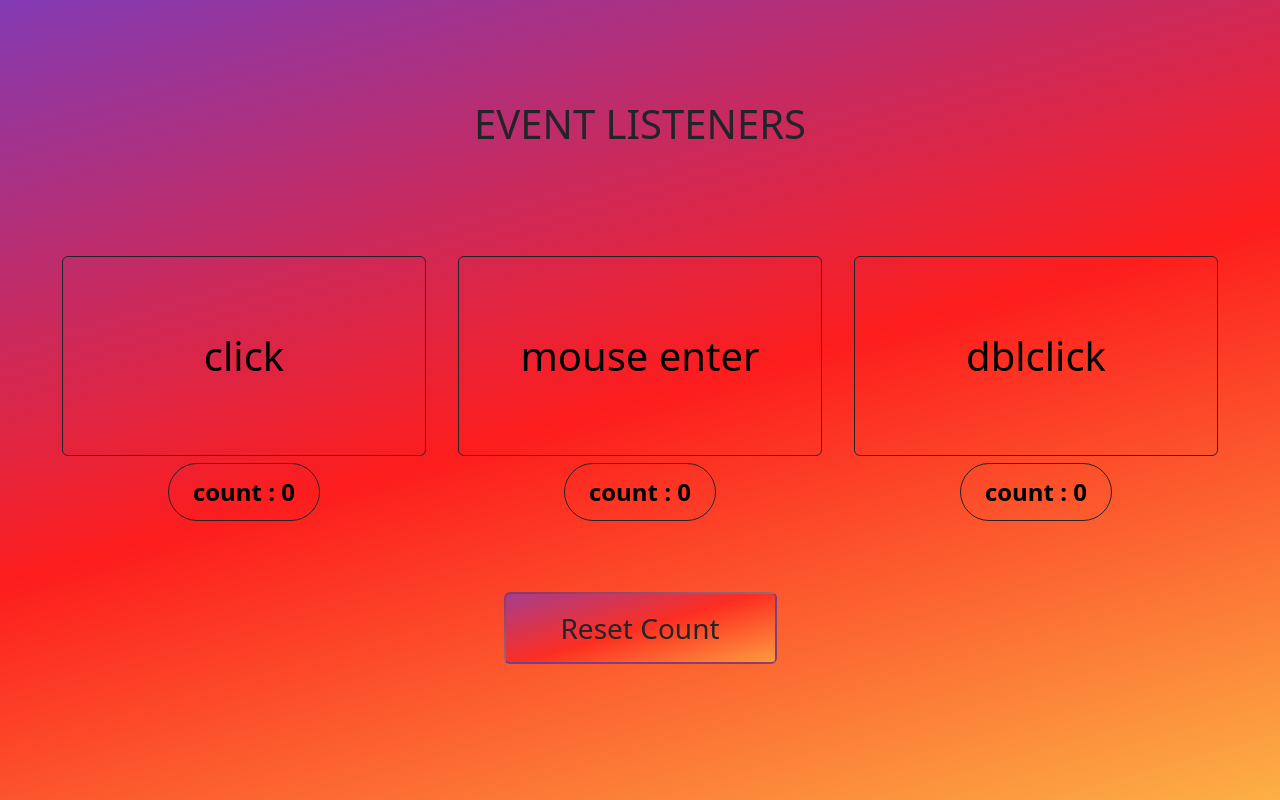
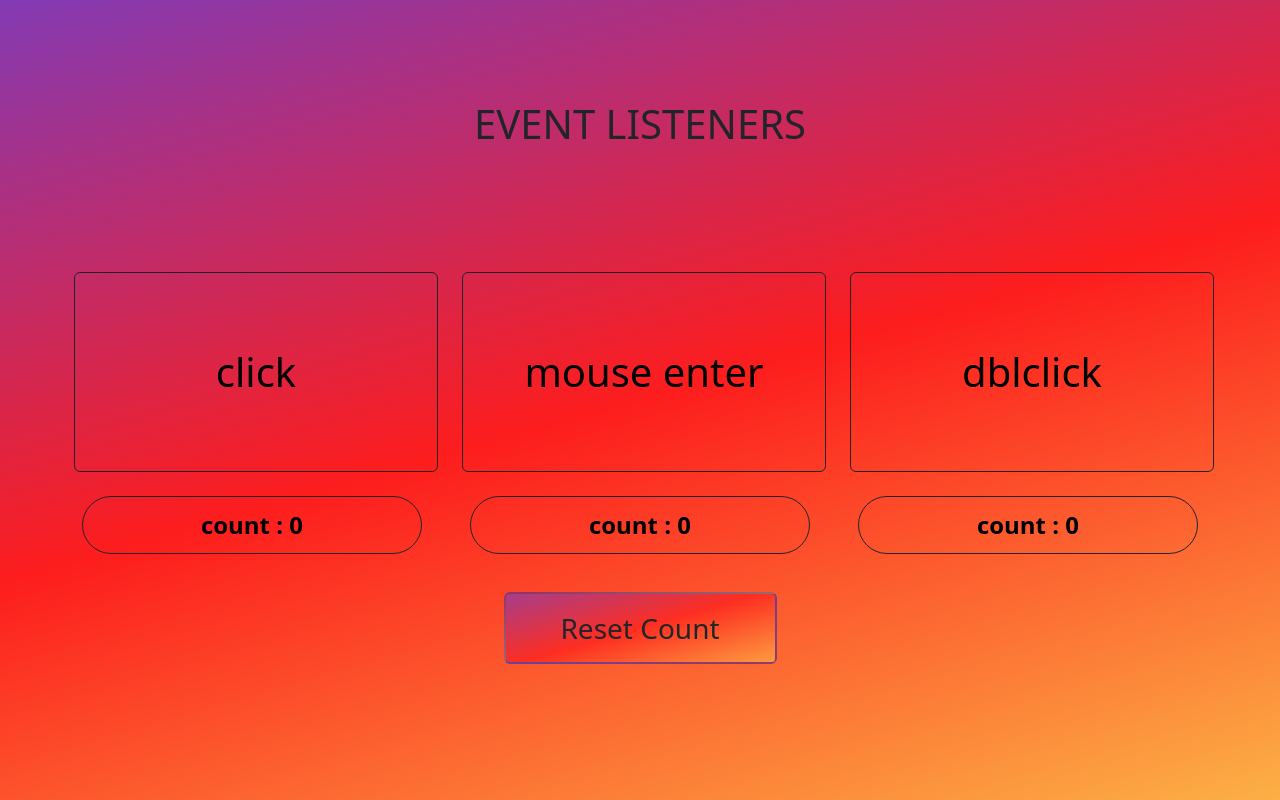
Before and after one commit to issei416/Event-listeners, a plain HTML site: page index.html in a window 1280 px wide. Both pictures are taken after a click on the button "Reset Count". Drawn offline with nearby package versions, Linux system fonts and the light colour scheme.

Commit message:
updates after testing

```diff
--- a/index.html
+++ b/index.html
@@ -1,31 +1,41 @@
 <!DOCTYPE html>
 <html lang="en">
+
 <head>
     <meta charset="UTF-8">
     <meta name="viewport" content="width=device-width, initial-scale=1.0">
     <title>Eventlistener practice</title>
     <link rel="stylesheet" href="style.css">
     <link href="https://cdn.jsdelivr.net/npm/bootstrap@5.3.3/dist/css/bootstrap.min.css" rel="stylesheet"
-    integrity="sha384-QWTKZyjpPEjISv5WaRU9OFeRpok6YctnYmDr5pNlyT2bRjXh0JMhjY6hW+ALEwIH" crossorigin="anonymous">
+        integrity="sha384-QWTKZyjpPEjISv5WaRU9OFeRpok6YctnYmDr5pNlyT2bRjXh0JMhjY6hW+ALEwIH" crossorigin="anonymous">
 </head>
+
 <body class="container d-flex flex-column justify-content-center align-items-center">
-    <div class="header"><h1>EVENT LISTENERS</h1></div>
+    <div class="header">
+        <h1>EVENT LISTENERS</h1>
+    </div>
     <div class="container-fluid d-flex justify-content-center align-items-center h-50">
-        <div class="btn position-relative d-flex flex-column px-5 m-3 col-4 h-50 d-flex justify-content-center align-items-center text-black fs-1 border border-dark"
-            id="click">click <div
-                class="badge mt-2 position-absolute rounded-pill top-100 start-40 border border-dark p-3 px-4 fs-4 text-black">
+        <div class="col-4 me-4 h-50 d-flex flex-column">
+            <div class="btn d-flex  px-5 m-3 col-12 h-100 d-flex justify-content-center align-items-center text-black fs-1 border border-dark"
+                id="click">click
+            </div>
+            <div class="badge mt-2 ms-4 rounded-pill border border-dark p-3 px-4 fs-4 text-black">
                 count : <span id="click-count" class="count">0</count:span>
             </div>
         </div>
-        <div class="btn position-relative d-flex flex-column px-5 m-3 col-4 h-50 d-flex justify-content-center align-items-center text-black fs-1 border border-dark"
-            id="mouseenter">mouse enter <div
-                class="badge mt-2 position-absolute rounded-pill top-100 start-40 border border-dark p-3 px-4 fs-4 text-black">
+        <div class="col-4 me-4 h-50 d-flex flex-column">
+            <div class="btn d-flex px-5 m-3 col-12 h-100 d-flex justify-content-center align-items-center text-black fs-1 border border-dark"
+                id="mouseenter">mouse enter
+            </div>
+            <div class="badge mt-2 ms-4 rounded-pill top-100 start-40 border border-dark p-3 px-4 fs-4 text-black">
                 count : <span id="mouse-count" class="count">0</count:span>
             </div>
         </div>
-        <div class="btn position-relative d-flex flex-column px-5 m-3 col-4 h-50 d-flex justify-content-center align-items-center text-black fs-1 border border-dark"
-            id="dblclick">dblclick<div
-                class="badge mt-2 position-absolute rounded-pill top-100 start-40 border border-dark p-3 px-4 fs-4 text-black">
+        <div class="col-4 me-4 h-50 d-flex flex-column">
+            <div class="btn d-flex px-5 m-3 col-12 h-100 d-flex justify-content-center align-items-center text-black fs-1 border border-dark"
+                id="dblclick">dblclick
+            </div>
+            <div class="badge mt-2 ms-4  rounded-pill border border-dark p-3 px-4 fs-4 text-black">
                 count : <span id="dblclick-count" class="count">0</count:span>
             </div>
         </div>
@@ -35,7 +45,8 @@
     </div>
     <script src="script.js"></script>
     <script src="https://cdn.jsdelivr.net/npm/bootstrap@5.3.3/dist/js/bootstrap.bundle.min.js"
-    integrity="sha384-YvpcrYf0tY3lHB60NNkmXc5s9fDVZLESaAA55NDzOxhy9GkcIdslK1eN7N6jIeHz" crossorigin="anonymous">
-    </script>
+        integrity="sha384-YvpcrYf0tY3lHB60NNkmXc5s9fDVZLESaAA55NDzOxhy9GkcIdslK1eN7N6jIeHz" crossorigin="anonymous">
+        </script>
 </body>
+
 </html>
--- a/script.js
+++ b/script.js
@@ -3,7 +3,7 @@ var btn_mousein = document.getElementById('mouseenter');
 var btn_dblclick = document.getElementById('dblclick');
 
 btn_click.addEventListener('click', () => {
-    let countElement = btn_click.querySelector('.badge #click-count');
+    let countElement = document.querySelector('.badge #click-count');
     let count = countElement.innerText;
     count = parseInt(count)+1;
     countElement.innerText = count;
@@ -12,7 +12,7 @@ btn_click.addEventListener('click', () => {
 });
 
 btn_mousein.addEventListener('mouseenter', () => {
-    let countElement1 = btn_mousein.querySelector('.badge #mouse-count');
+    let countElement1 = document.querySelector('.badge #mouse-count');
     let count1 = countElement1.innerText;
     count1 = parseInt(count1)+1;
     countElement1.innerText = count1;
@@ -31,13 +31,13 @@ btn_dblclick.addEventListener('dblclick',() => {
 
 let btn_reset = document.querySelector('#reset');
 btn_reset.addEventListener('click' , () => {
-    let click_count = document.querySelector('#click .badge #click-count');
+    let click_count = document.querySelector('.badge #click-count');
     click_count.innerText = 0;
     btn_click.style.backgroundColor = 'transparent';
-    let mouse_count = document.querySelector('#mouseenter .badge #mouse-count');
+    let mouse_count = document.querySelector('.badge #mouse-count');
     mouse_count.innerText = 0;
     btn_mousein.style.backgroundColor = 'transparent';
-    let db_count = document.querySelector('#dblclick .badge #dblclick-count');
+    let db_count = document.querySelector('.badge #dblclick-count');
     db_count.innerText = 0;
     btn_dblclick.style.backgroundColor = 'transparent'
 });
```
